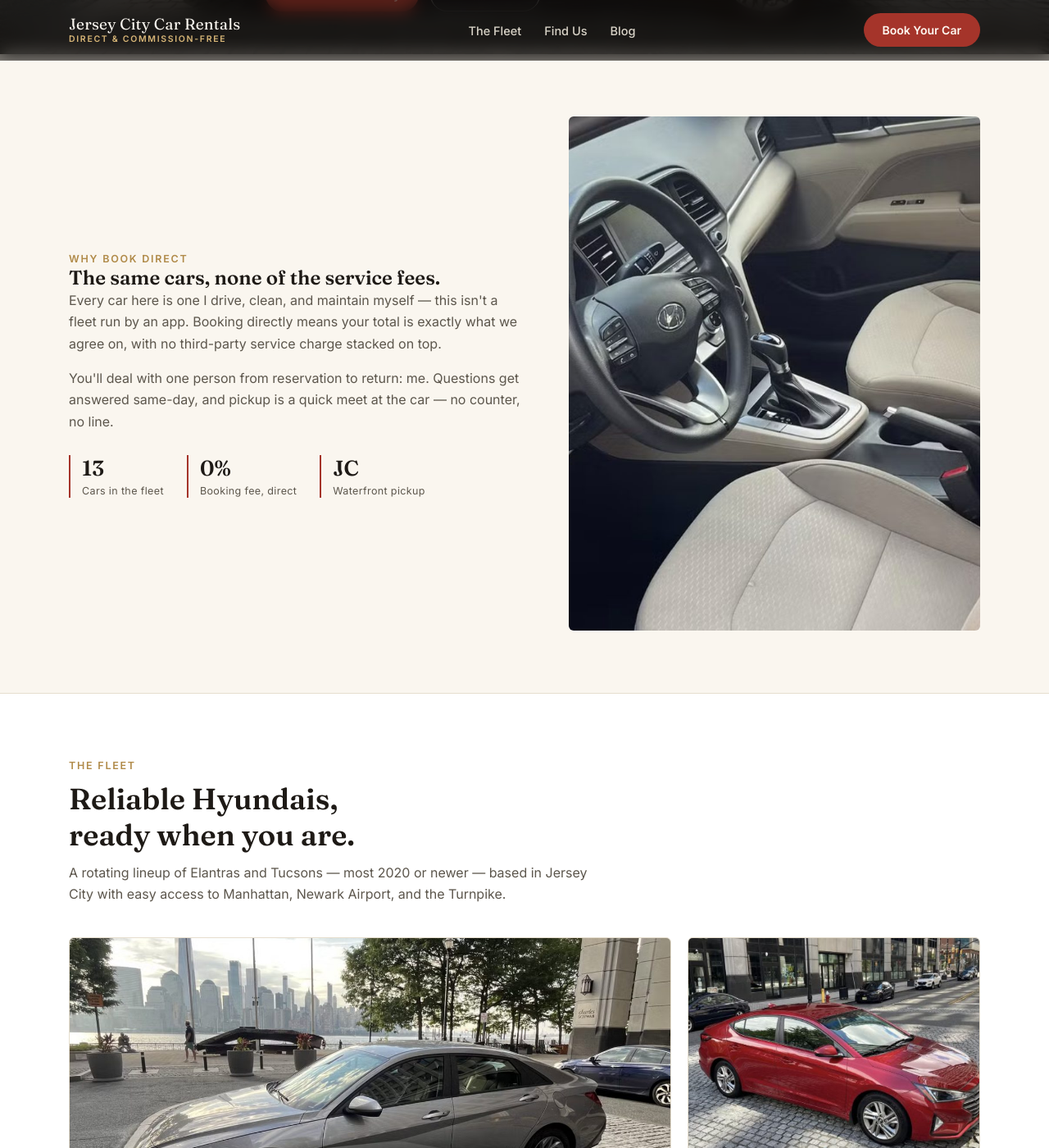
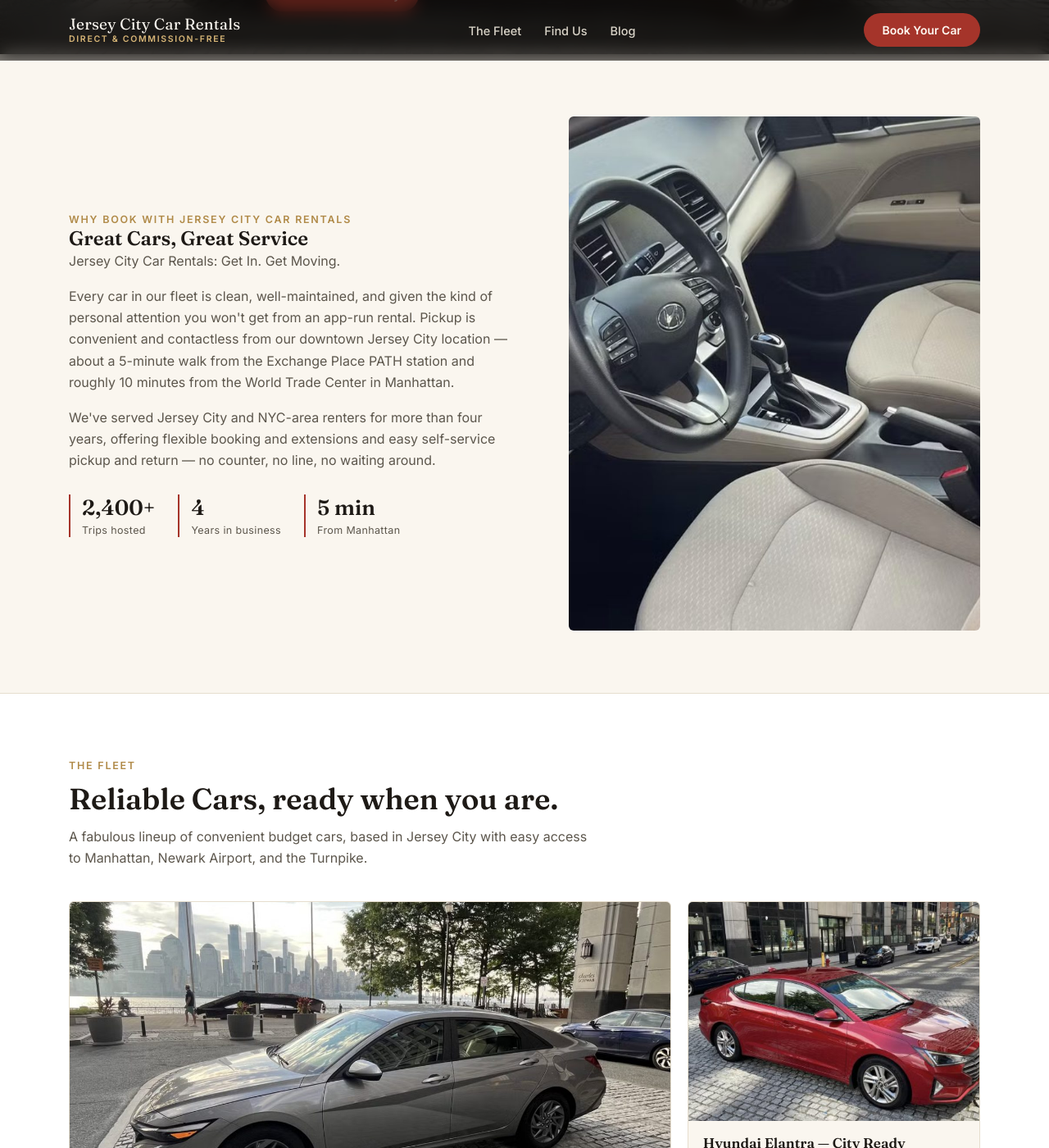
Before and after one commit to TiffRoxburyHill/jerseycitycarrentals, a Jekyll site: the page index.html, which Jekyll copies as it is, in a window 1280 px wide and 1400 px high, scrolled down 648 px. Shown: the whole window at 82% size. Built offline with Jekyll 4.4.1, drawn with Linux system fonts in a browser that asks for light colours; some of the changed text lies outside the part shown.

Commit message:
Update index.html

```diff
--- a/index.html
+++ b/index.html
@@ -36,12 +36,13 @@
 
 <div id="top" class="hero">
   <div class="wrap hero-inner">
-    <span class="eyebrow">Jersey City, NJ &middot; Waterfront Pickup</span>
-    <h1>Skip the app fees.<br><em>Book straight with your host.</em></h1>
-    <p class="lede">Late-model Hyundai Elantras and Tucsons, kept up and ready, steps from the Jersey City waterfront. Reserve directly — no marketplace markup, no middleman.</p>
+    <div class="hero-textbox">
+      <span class="eyebrow">Jersey City, NJ &middot; Waterfront Pickup</span>
+      <h1>Skip the app fees.<br><em>Book straight with your host.</em></h1>
+      <p class="lede">Book your budget car, kept up and ready, steps from the Jersey City waterfront. Reserve directly — quick, easy, ready to go. 5 min walk from Waterfront.</p>
+    </div>
     <div class="hero-ctas">
       <a class="btn btn-primary" href="https://checkout.wheelbasepro.com/r/reserve?owner_id=4490085&amp;rental_category=auto" target="_blank" rel="noopener">Book Your Car Today</a>
-      <a class="btn btn-ghost" href="#fleet">See the Fleet</a>
     </div>
   </div>
 </div>
@@ -49,14 +50,15 @@
 <section class="wrap" data-reveal>
   <div class="about">
     <div class="about-copy">
-      <span class="eyebrow">Why Book Direct</span>
-      <h2>The same cars, none of the service fees.</h2>
-      <p>Every car here is one I drive, clean, and maintain myself — this isn't a fleet run by an app. Booking directly means your total is exactly what we agree on, with no third-party service charge stacked on top.</p>
-      <p>You'll deal with one person from reservation to return: me. Questions get answered same-day, and pickup is a quick meet at the car — no counter, no line.</p>
+      <span class="eyebrow">Why Book With Jersey City Car Rentals</span>
+      <h2>Great Cars, Great Service</h2>
+      <p class="tagline">Jersey City Car Rentals: Get In. Get Moving.</p>
+      <p>Every car in our fleet is clean, well-maintained, and given the kind of personal attention you won't get from an app-run rental. Pickup is convenient and contactless from our downtown Jersey City location — about a 5-minute walk from the Exchange Place PATH station and roughly 10 minutes from the World Trade Center in Manhattan.</p>
+      <p>We've served Jersey City and NYC-area renters for more than four years, offering flexible booking and extensions and easy self-service pickup and return — no counter, no line, no waiting around.</p>
       <div class="stat-row">
-        <div class="stat"><b>13</b><span>Cars in the fleet</span></div>
-        <div class="stat"><b>0%</b><span>Booking fee, direct</span></div>
-        <div class="stat"><b>JC</b><span>Waterfront pickup</span></div>
+        <div class="stat"><b>2,400+</b><span>Trips hosted</span></div>
+        <div class="stat"><b>4</b><span>Years in business</span></div>
+        <div class="stat"><b>5 min</b><span>From Manhattan</span></div>
       </div>
     </div>
     <div class="about-figure">
@@ -69,8 +71,8 @@
   <div class="wrap">
     <div class="section-head" data-reveal>
       <span class="eyebrow">The Fleet</span>
-      <h2>Reliable Hyundais, ready when you are.</h2>
-      <p>A rotating lineup of Elantras and Tucsons — most 2020 or newer — based in Jersey City with easy access to Manhattan, Newark Airport, and the Turnpike.</p>
+      <h2>Reliable Cars, ready when you are.</h2>
+      <p>A fabulous lineup of convenient budget cars, based in Jersey City with easy access to Manhattan, Newark Airport, and the Turnpike.</p>
     </div>
     <div class="fleet-grid" data-reveal>
       <div class="fleet-card wide">
@@ -91,21 +93,12 @@
   </div>
 </section>
 
-<section class="wrap" data-reveal>
-  <div class="section-head">
-    <span class="eyebrow">On the Road</span>
-    <h2>Read the latest from the blog.</h2>
-    <p>Tips on getting the most out of a Jersey City rental, seasonal pricing notes, and the occasional trip report from a guest.</p>
-  </div>
-  <a class="btn btn-outline-ink" href="/blog/">Visit the Blog</a>
-</section>
-
 <section id="find" class="wrap" data-reveal>
   <div class="find">
     <div class="find-copy">
       <span class="eyebrow">Find Us</span>
       <h2 style="font-size:26px;margin-top:8px;">Pickup on the Jersey City waterfront.</h2>
-      <p>Exact meeting point is confirmed after booking — most pickups happen within a few minutes' walk of the light rail.</p>
+      <p>Exact meeting point is confirmed after booking. Contactless pickup and dropoff on your own schedule.</p>
       <ul class="find-list">
         <li><b>Area</b> Jersey City, NJ (Exchange Place / Newport)</li>
         <li><b>Transit</b> Hoboken–Jersey City Light Rail, PATH</li>
@@ -115,7 +108,7 @@
     </div>
     <div class="map-frame">
       <iframe src="https://www.google.com/maps?q=Exchange+Place,+Jersey+City,+NJ&output=embed" loading="lazy" referrerpolicy="no-referrer-when-downgrade" title="Map of the Jersey City pickup area"></iframe>
-      <a class="map-fallback-link" href="https://www.google.com/maps?q=Exchange+Place,+Jersey+City,+NJ" target="_blank" rel="noopener">Open in Google Maps ↗</a>
+      <a class="map-fallback-link" href="https://www.google.com/maps?q=Exchange+Place,+Jersey+City,+NJ" target="_blank" rel="noopener">Open in Google Maps ↛</a>
     </div>
   </div>
 </section>
@@ -123,11 +116,20 @@
 <section class="wrap" data-reveal>
   <div class="cta-band">
     <div>
-      <h2>Ready to book without the app markup?</h2>
+      <h2>Ready to?</h2>
       <p>Check live availability and reserve directly — takes about two minutes.</p>
     </div>
     <a class="btn btn-primary" href="https://checkout.wheelbasepro.com/r/reserve?owner_id=4490085&amp;rental_category=auto" target="_blank" rel="noopener">Book Your Car Today</a>
   </div>
+</section>
+
+<section class="wrap" data-reveal>
+  <div class="section-head">
+    <span class="eyebrow">On the Road</span>
+    <h2>Read the latest from the blog.</h2>
+    <p>Tips on getting the most out of a Jersey City rental, seasonal pricing notes, and the occasional trip report.</p>
+  </div>
+  <a class="btn btn-outline-ink" href="/blog/">Visit the Blog</a>
 </section>
 
 <footer>
```
